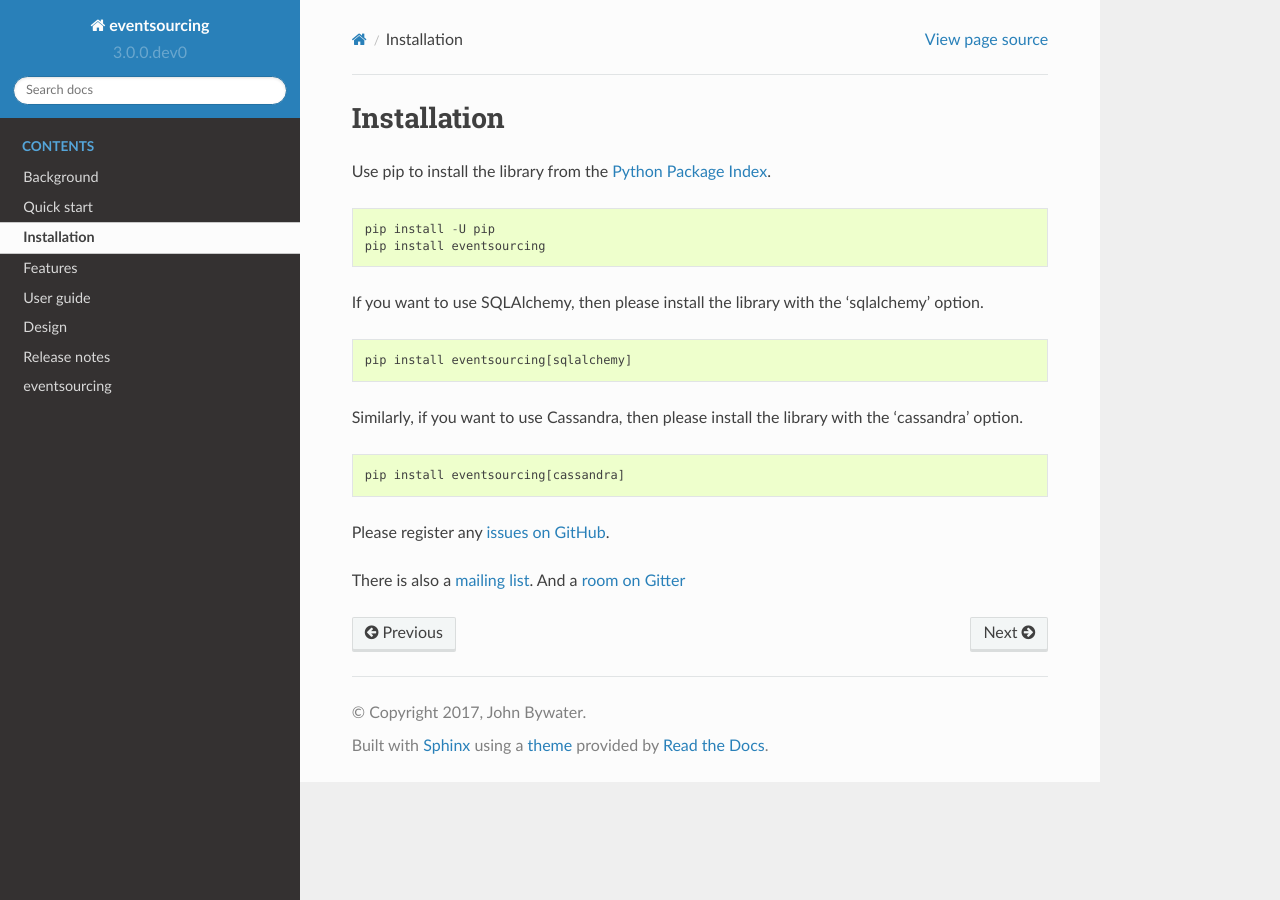
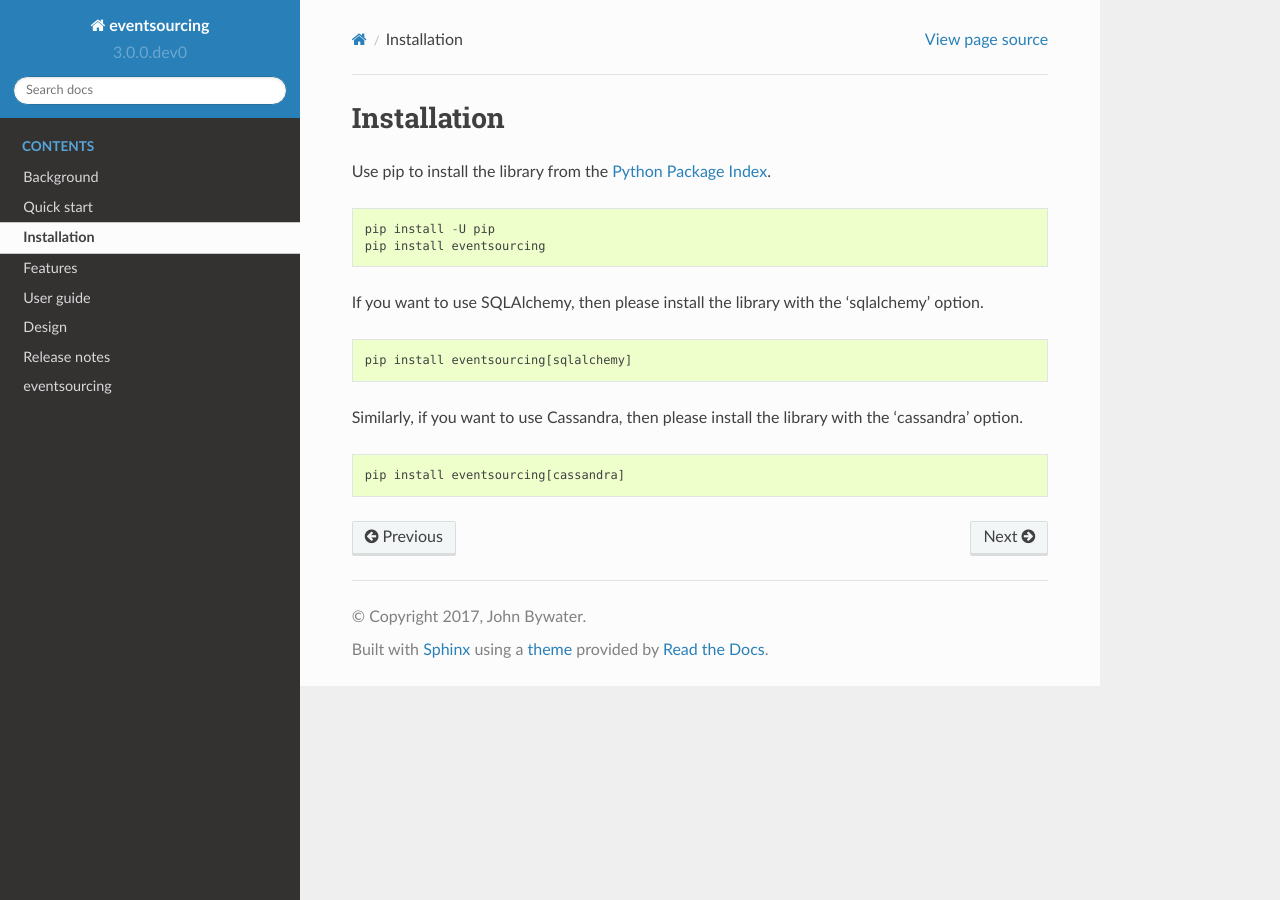
Before and after one commit to pyeventsourcing/eventsourcing, a Sphinx documentation site: the page built from docs/topics/installing.rst, in a window 1280 px wide. Built offline with Sphinx 7.4.7 and the Read the Docs theme 2.0.0, drawn with Linux system fonts in a browser that asks for light colours.

Commit message:
Removed duplicate links to issue tracker and mailing list.

```diff
--- a/docs/topics/installing.rst
+++ b/docs/topics/installing.rst
@@ -24,12 +24,3 @@ Similarly, if you want to use Cassandra, then please install the library with th
 ::
 
     pip install eventsourcing[cassandra]
-
-
-Please register any `issues on
-GitHub <https://github.com/johnbywater/eventsourcing/issues>`__.
-
-There is also a `mailing
-list <https://groups.google.com/forum/#!forum/eventsourcing-users>`__.
-And a `room on
-Gitter <https://gitter.im/eventsourcing-in-python/eventsourcing>`__
```
